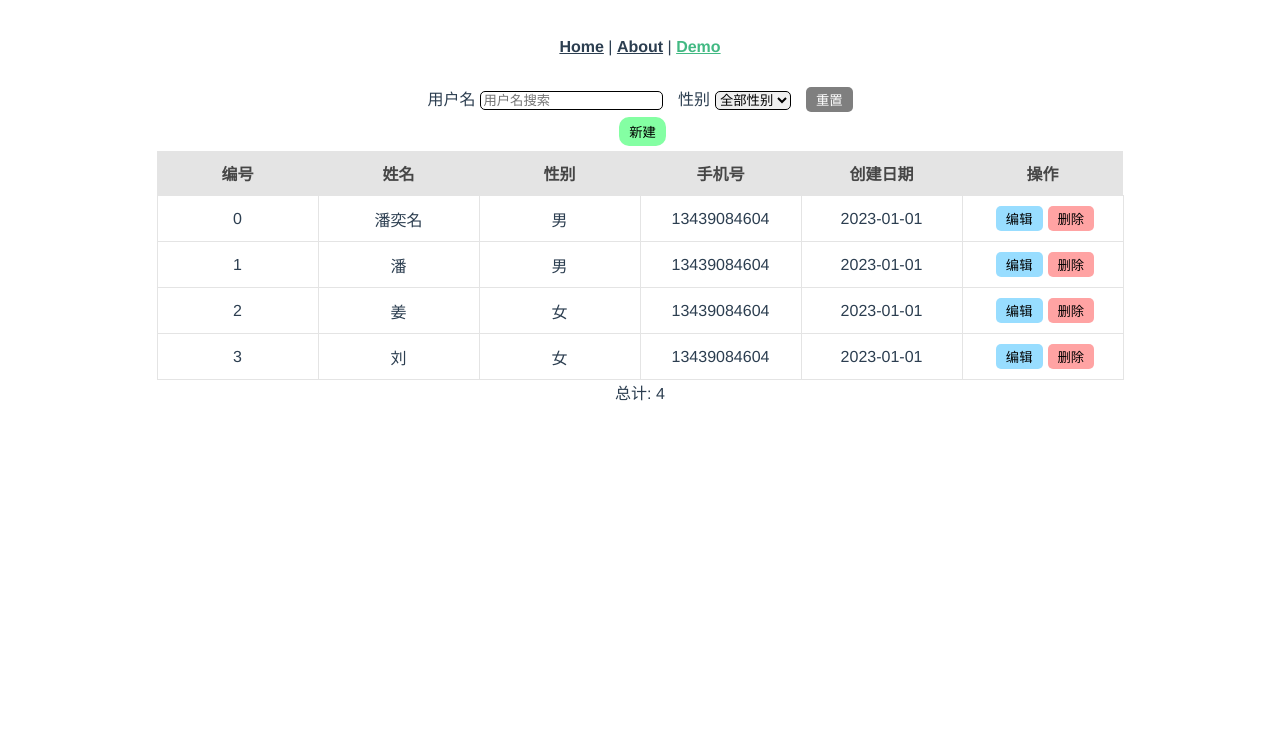
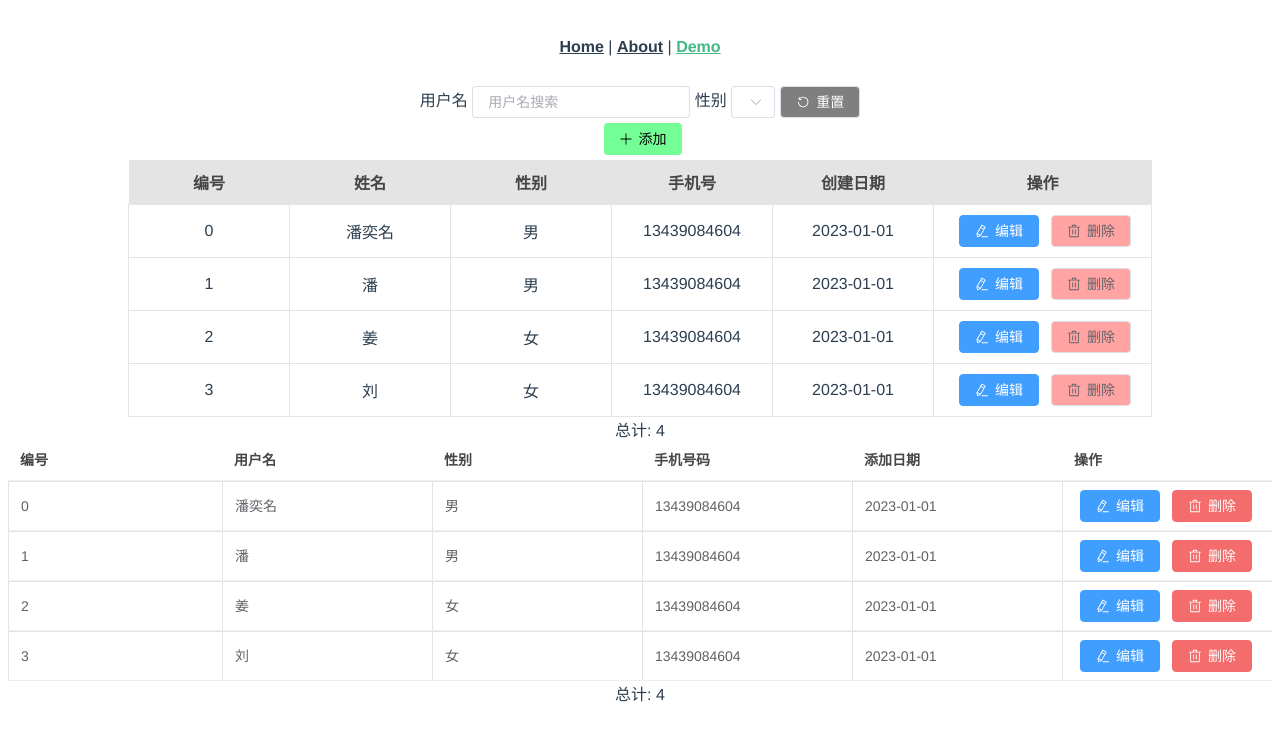
Before and after one commit to yimingtravispan/demo, a Vue app: page /demo in a window 1280 px wide. Shown: the top 740 px of the page. Built offline with nearby package versions, Linux system fonts and the light colour scheme.

Commit message:
integrated Element UI

```diff
--- a/package.json
+++ b/package.json
@@ -24,6 +24,8 @@
     "eslint-config-prettier": "^8.3.0",
     "eslint-plugin-prettier": "^4.0.0",
     "eslint-plugin-vue": "^8.0.3",
-    "prettier": "^2.4.1"
+    "prettier": "^2.4.1",
+    "unplugin-auto-import": "^0.16.6",
+    "unplugin-vue-components": "^0.25.1"
   }
 }
--- a/src/assets/data.JSON
+++ b/src/assets/data.JSON
@@ -19,6 +19,16 @@
     {
       "en": "date",
       "cn" : "创建日期"
+    }
+  ],
+  "genders": [
+    {
+      "label": "男",
+      "value": "男"
+    },
+    {
+      "label": "女",
+      "value": "女"
     }
   ],
   "users": [
--- a/src/components/EditModal.vue
+++ b/src/components/EditModal.vue
@@ -1,5 +1,6 @@
 <script setup>
 import { defineProps, defineEmits, ref, watchEffect } from "vue";
+import { EditPen, Plus } from "@element-plus/icons-vue";
 
 const props = defineProps({
   add: Boolean,
@@ -16,6 +17,8 @@ const _name = props.add ? ref("") : ref(props.user.name);
 const _gender = props.add ? ref("") : ref(props.user.gender);
 // function for cell input
 const _cell = props.add ? ref("") : ref(props.user.cell);
+
+const Gender = ref("1");
 
 const close = () => {
   display.value = false;
@@ -37,10 +40,17 @@ const open = () => {
 </script>
 
 <template>
-  <button :class="{ add: add }" @click="open">
-    <p v-if="add">新建</p>
-    <p v-if="!add">编辑</p>
-  </button>
+  <el-button
+    v-if="add"
+    :class="{ add: add }"
+    type="primary"
+    :icon="Plus"
+    @click="open"
+    >添加</el-button
+  >
+  <el-button v-if="!add" type="primary" :icon="EditPen" @click="open"
+    >编辑</el-button
+  >
   <Teleport to="body">
     <div v-if="display" class="modal-mask">
       <div class="modal-container">
@@ -54,6 +64,7 @@ const open = () => {
           <p class="error" v-if="!_name">姓名不可为空</p>
         </div>
 
+        <!--
         <div class="modal-body">
           <div>
             <input
@@ -74,6 +85,12 @@ const open = () => {
           </div>
           <p class="error" v-if="!_gender">姓别不可为空</p>
         </div>
+        -->
+
+        <el-radio-group v-model="_gender">
+          <el-radio label="男">男</el-radio>
+          <el-radio label="女">女</el-radio>
+        </el-radio-group>
 
         <div class="modal-body">
           <input v-model="_cell" />
@@ -152,15 +169,15 @@ const open = () => {
 }
 
 button.add {
-  border-radius: 10px;
-  padding: 5px 10px;
   margin-top: 5px;
   margin-bottom: 5px;
-  background-color: #84ffa3;
+  color: black;
+  border: none;
+  background-color: #74fe96;
 }
 
 button.add:hover {
-  background-color: #009b27;
+  background-color: #a6febc;
   color: white;
 }
 </style>
--- a/src/views/DemoPage.vue
+++ b/src/views/DemoPage.vue
@@ -1,7 +1,8 @@
 <script setup>
 import { ref, computed } from "vue";
-import Edit from "../components/EditModal.vue";
+import EditModal from "../components/EditModal.vue";
 import users from "../assets/data.JSON";
+import { RefreshLeft, Delete } from "@element-plus/icons-vue";
 
 // Getting data
 const names = ref(users.users);
@@ -50,17 +51,25 @@ const createUser = (user) => {
 
 <template>
   <div>
-    用户名<input v-model="search" placeholder="用户名搜索" /> 性别<select
-      v-model="searchGender"
+    用户名
+    <el-input v-model="search" placeholder="用户名搜索" clearable />
+    性别
+
+    <el-select v-model="searchGender" placeholder="性别搜索" clearable>
+      <el-option
+        v-for="item in users.genders"
+        :key="item.value"
+        :label="item.label"
+        :value="item.value"
+      />
+    </el-select>
+
+    <el-button class="reset" @click="resetSearch" :icon="RefreshLeft"
+      >重置</el-button
     >
-      <option value="" selected>全部性别</option>
-      <option value="男">男</option>
-      <option value="女">女</option>
-    </select>
-    <button class="reset" @click="resetSearch">重置</button>
   </div>
 
-  <edit :add="true" @finalize="createUser"></edit>
+  <EditModal :add="true" @finalize="createUser"></EditModal>
 
   <table>
     <thead>
@@ -75,7 +84,7 @@ const createUser = (user) => {
           {{ user[col.en] }}
         </td>
         <td>
-          <edit
+          <EditModal
             :add="false"
             :user="user"
             @finalize="
@@ -85,17 +94,60 @@ const createUser = (user) => {
                 (user.cell = updatedUser.cell)
               )
             "
-          ></edit>
-          <button class="del" @click="deleteRow(user.id)">删除</button>
+          ></EditModal>
+          <el-button class="del" @click="deleteRow(user.id)" :icon="Delete">
+            删除
+          </el-button>
         </td>
       </tr>
     </tbody>
   </table>
   <p v-if="filteredNames.length">总计: {{ filteredNames.length }}</p>
   <p v-if="!filteredNames.length">未找到匹配</p>
+
+  <el-table
+    class="el-table"
+    :data="filteredNames"
+    style="width: 100% !important"
+  >
+    <el-table-column label="编号" prop="id" />
+    <el-table-column label="用户名" prop="name" />
+    <el-table-column label="性别" prop="gender" />
+    <el-table-column label="手机号码" prop="cell" />
+    <el-table-column label="添加日期" prop="date" />
+    <el-table-column label="操作">
+      <template #default="scope">
+        <EditModal
+          :add="false"
+          :user="scope.row"
+          @finalize="
+            (updatedUser) => (
+              (scope.row.name = updatedUser.name),
+              (scope.row.gender = updatedUser.gender),
+              (scope.row.cell = updatedUser.cell)
+            )
+          "
+        ></EditModal>
+        <el-button type="danger" @click="deleteRow(scope.row.id)" :icon="Delete"
+          >删除</el-button
+        >
+      </template>
+    </el-table-column>
+  </el-table>
+
+  <p v-if="filteredNames.length">总计: {{ filteredNames.length }}</p>
+  <p v-if="!filteredNames.length">未找到匹配</p>
 </template>
 
 <style>
+.el-input {
+  width: fit-content;
+}
+
+.el-select {
+  width: fit-content;
+}
+
 table {
   margin: auto;
   border-collapse: collapse;
--- a/vue.config.js
+++ b/vue.config.js
@@ -1,4 +1,14 @@
 const { defineConfig } = require("@vue/cli-service");
+const AutoImport = require('unplugin-auto-import/webpack');
+const Components = require('unplugin-vue-components/webpack');
+const { ElementPlusResolver } = require('unplugin-vue-components/resolvers');
+
 module.exports = defineConfig({
   transpileDependencies: true,
+  configureWebpack: {
+    plugins: [
+      require('unplugin-vue-components/webpack')({ /* options */ }),
+      require('unplugin-auto-import/webpack')({ /* options */ }),
+    ],
+  },
 });
```
Also changed, not shown: src/main.js (+6 -1 lines), 1 other file (tests, documents, lock files or other folders).
